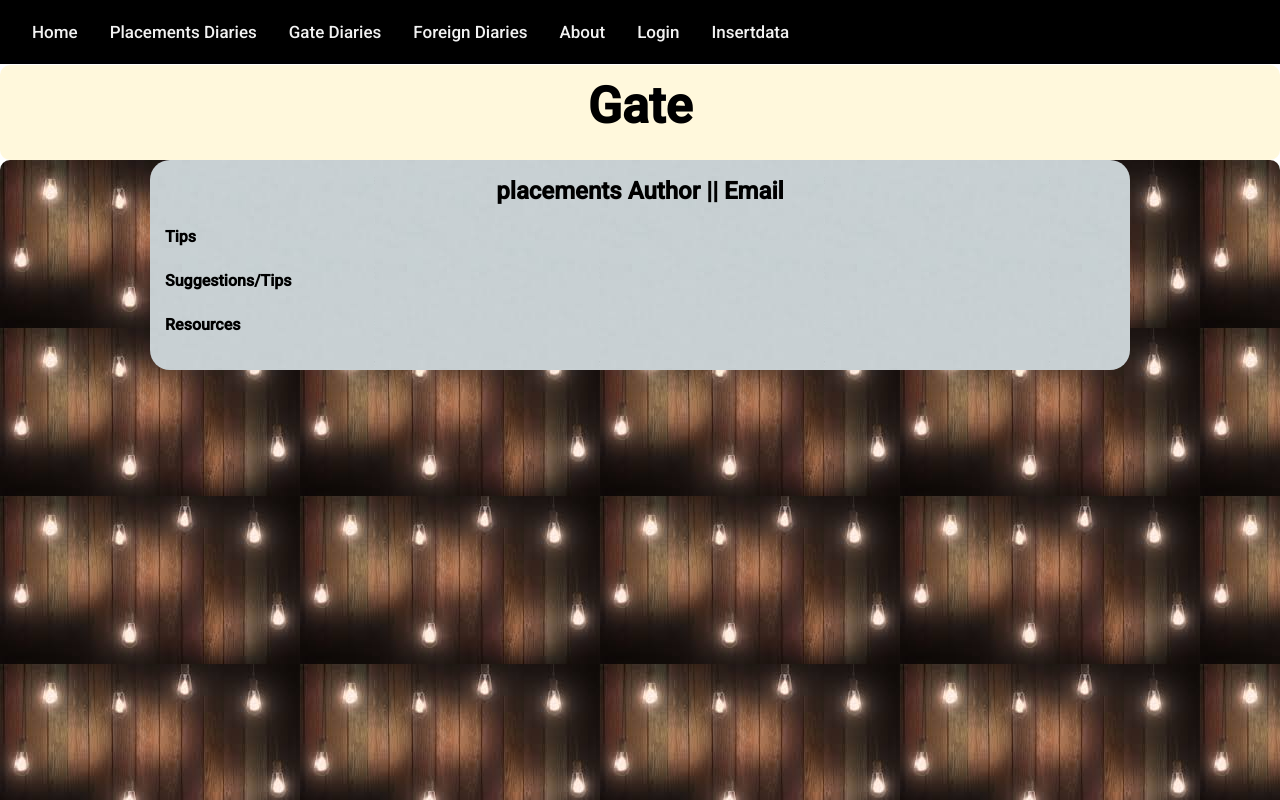
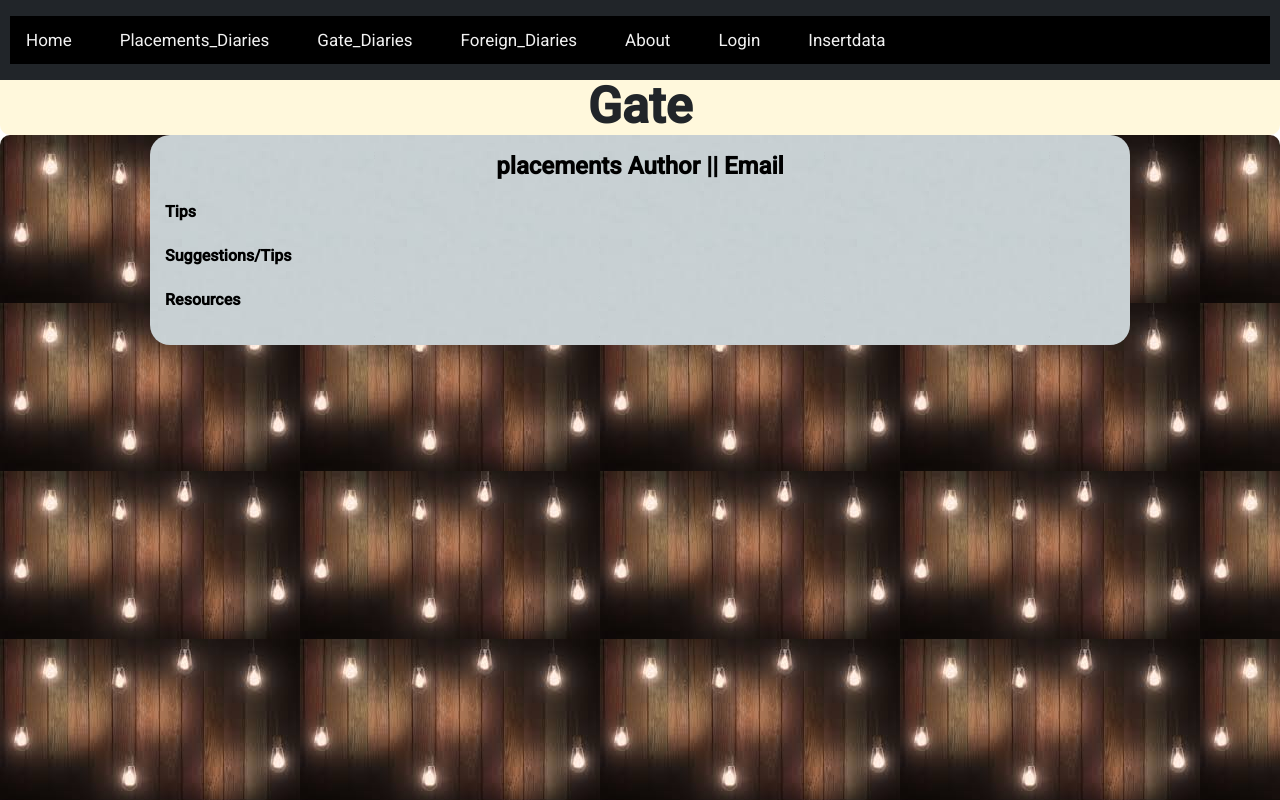
Before and after one commit to abhi123nav/interviewdiaries, an Angular app: page /Gate in a window 1280 px wide. Shown: the top 800 px of the page. Built offline with nearby package versions, Linux system fonts and the light colour scheme.

Commit message:
responsive

```diff
--- a/package.json
+++ b/package.json
@@ -24,6 +24,7 @@
     "@angular/platform-browser": "~12.0.5",
     "@angular/platform-browser-dynamic": "~12.0.5",
     "@angular/router": "~12.0.5",
+    "bootstrap": "^5.0.2",
     "express": "^4.17.1",
     "rxjs": "~6.6.0",
     "tslib": "^2.1.0",
--- a/src/app/components/navbar/navbar.component.css
+++ b/src/app/components/navbar/navbar.component.css
@@ -1,8 +1,13 @@
-.navbar{
+
+
+
+ .navbar{
     position: fixed;
     top: 0;
-    background-color: black;
+  width:100%;
    z-index: 1;
+   height: 80px;
+   padding: 10px;
 }
 
 
--- a/src/app/components/navbar/navbar.component.html
+++ b/src/app/components/navbar/navbar.component.html
@@ -1,6 +1,23 @@
 
 
-<mat-toolbar  class="navbar">
+
+<nav class="navbar navbar-expand-lg navbar navbar-dark bg-dark">
+  <button class="navbar-toggler" type="button" data-toggle="collapse" (click)="toggleNavbar()"  data-target="#navbarTogglerDemo01" aria-controls="navbarTogglerDemo01" aria-expanded="false" aria-label="Toggle navigation" >
+    <span class="navbar-toggler-icon"></span>
+  </button>
+  <div class="collapse navbar-collapse topnav" id="navbarTogglerDemo01" [ngClass]="{'show' :navbarOpen}">
+    <a class="navbar-brand" href="/Home">Home</a>
+    <a class="navbar-brand" href="/Placementscompanies">Placements_Diaries</a>
+    <a class="navbar-brand" href="/Gate">Gate_Diaries</a>
+    <a class="navbar-brand" href="/Foreign">Foreign_Diaries</a>
+    <a class="navbar-brand" href="/About">About</a>
+    <a class="navbar-brand" href="/Login">Login</a>
+    <a class="navbar-brand" href="/Insertdata">Insertdata</a>
+
+  </div>
+</nav>
+
+<!-- <mat-toolbar  class="navbar">
 
 
     <div class="topnav">
@@ -14,4 +31,4 @@
       <a routerLink="/Insertdata" routerLinkActive="active">Insertdata</a>
 
     </div>
-    </mat-toolbar>
+    </mat-toolbar> -->
--- a/src/app/components/navbar/navbar.component.ts
+++ b/src/app/components/navbar/navbar.component.ts
@@ -11,5 +11,8 @@ export class NavbarComponent implements OnInit {
 
   ngOnInit(): void {
   }
-
+navbarOpen=false;
+toggleNavbar(){
+  this.navbarOpen=!this.navbarOpen;
 }
+}
--- a/src/styles.css
+++ b/src/styles.css
@@ -1,4 +1,5 @@
 /* You can add global styles to this file, and also import other style files */
+@import "../node_modules/bootstrap/dist/css/bootstrap.css";
 
 html, body { height: 100%; }
 body { margin: 0; font-family: Roboto, "Helvetica Neue", sans-serif; }
```
Also changed, not shown: 1 other file (tests, documents, lock files or other folders).
